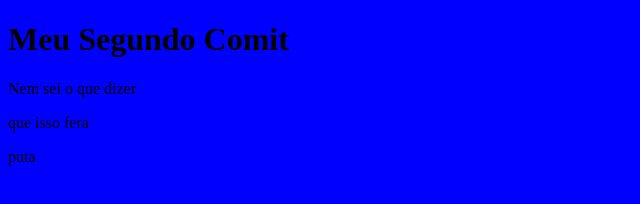
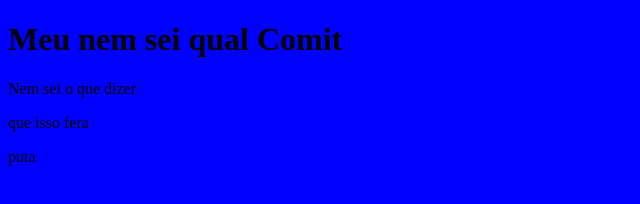
Before and after one commit to eduahcb/curso-git, a plain HTML site: page index.html in a window 1280 px wide. Shown: the whole page, without its empty margins (0-640 px from the left). Drawn offline with Linux system fonts and the light colour scheme.

Commit message:
mudando titulo e h1

```diff
--- a/index.html
+++ b/index.html
@@ -5,10 +5,10 @@
     <meta name="viewport" content="width=device-width, initial-scale=1.0">
     <meta http-equiv="X-UA-Compatible" content="ie=edge">
     <link rel="stylesheet" href="estilo.css">
-    <title>Novo Titulo</title>
+    <title>Git</title>
 </head>
 <body>
-    <h1>Meu Segundo Comit</h1>
+    <h1>Meu nem sei qual Comit</h1>
     <p>Nem sei o que dizer</p>
     <p>que isso fera</p>
     <div>
```
